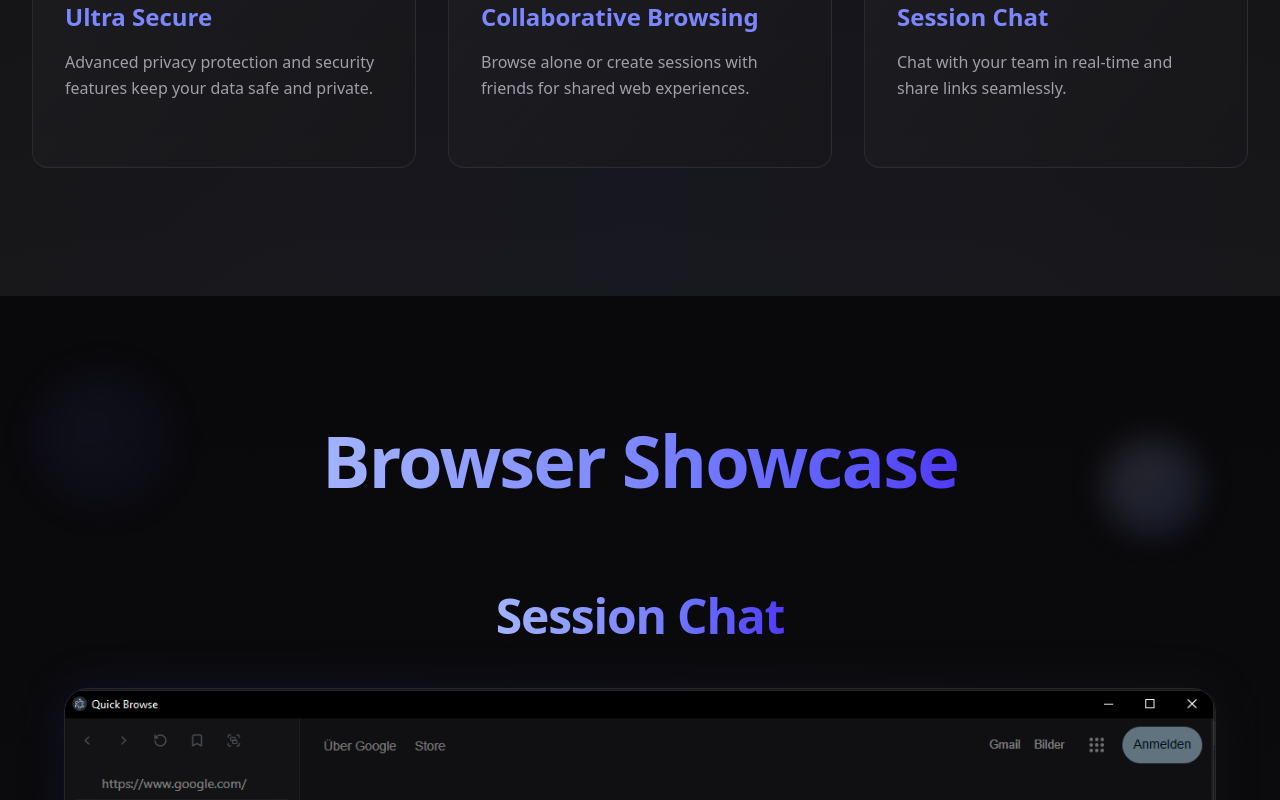
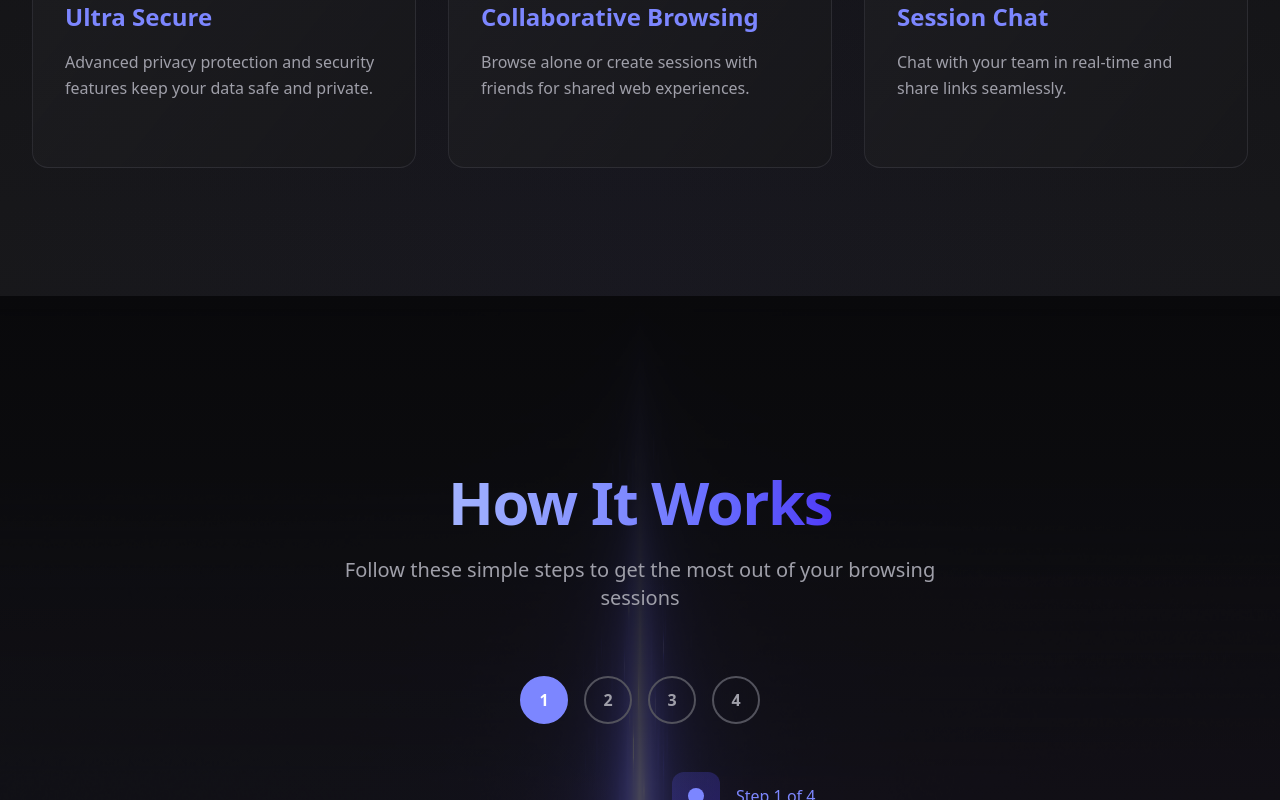
Before and after one commit to KreakxX/QuickBrowseLandingPage, a Next.js app: page / in a window 1280 px wide. Shown: the part 2000-2800 px from the top of the page. Built offline with nearby package versions, Linux system fonts and the light colour scheme.

Commit message:
new better design

```diff
--- a/src/app/page.tsx
+++ b/src/app/page.tsx
@@ -1,7 +1,82 @@
+"use client";
+
 import { Button } from "@/components/ui/button";
 import Image from "next/image";
+import React from "react";
+import { useState } from "react";
+import { ChevronLeft, ChevronRight } from "lucide-react";
 
 export default function Home() {
+  const steps = [
+    {
+      id: 1,
+      title: "Browsing Sessions",
+      image: "/sharedsession.png",
+      description:
+        "Create browsing sessions and browse together with friends using perfectly synced tabs.",
+      instructions: [
+        "Click 'Create Session' to start a new browsing session",
+        "Share the session code with your friends",
+        "All participants will see the same tabs and navigation",
+        "Navigate together in perfect synchronization",
+      ],
+    },
+    {
+      id: 2,
+      title: "Split Screen",
+      image: "/SplitScreen.png",
+      description:
+        "View multiple tabs simultaneously to boost your productivity and multitasking.",
+      instructions: [
+        "Open multiple tabs in your session",
+        "Click the 'Split View' button in the tab bar",
+        "Resize panels to focus on what matters most",
+        "Boost your productivity",
+      ],
+    },
+    {
+      id: 3,
+      title: "Watch Together",
+      image: "/Watchtogether.png",
+      description:
+        "Enjoy synchronized video watching with friends, featuring real-time synchronization.",
+      instructions: [
+        "Get a video Link from Youtube",
+        "Click on the Watch together button in the tab bar",
+        "Share your Video",
+        "Playback controls are synchronized for everyone",
+      ],
+    },
+    {
+      id: 4,
+      title: "Built-in Chat",
+      image: "/SessionChat.png",
+      description:
+        "Communicate seamlessly with smart link highlighting and media sharing capabilities.",
+      instructions: [
+        "Open the chat panel from the sidebar",
+        "Send messages to all session participants",
+        "Share links that automatically highlight for everyone",
+        "Communicate with all your friends or co workers",
+      ],
+    },
+  ];
+
+  const [currentStep, setCurrentStep] = useState(0);
+
+  const nextStep = () => {
+    setCurrentStep((prev: any) => (prev + 1) % steps.length);
+  };
+
+  const prevStep = () => {
+    setCurrentStep((prev: any) => (prev - 1 + steps.length) % steps.length);
+  };
+
+  const goToStep = (index: number) => {
+    setCurrentStep(index);
+  };
+
+  const current = steps[currentStep];
   return (
     <div className="min-h-screen bg-zinc-950 relative overflow-hidden">
       <div className="absolute inset-0 pointer-events-none">
@@ -50,7 +125,7 @@ export default function Home() {
             </div>
 
             <div className="relative">
-              <div className="bg-gradient-to-br from-zinc-800/80 to-zinc-900/90 p-6 rounded-3xl shadow-2xl border border-zinc-700/50 backdrop-blur-sm relative">
+              <div className="bg-gradient-to-br from-zinc-800/80 to-zinc-900/90 p-3 rounded-3xl shadow-2xl border border-zinc-700/50 backdrop-blur-sm relative">
                 <div className="absolute inset-0 bg-gradient-to-br from-indigo-500/5 to-transparent rounded-3xl"></div>
                 <Image
                   src="/BrowserInterface2.png"
@@ -162,113 +237,152 @@ export default function Home() {
         </div>
       </section>
 
-      <section className="py-32 bg-gradient-to-b from-zinc-950 to-zinc-900 relative overflow-hidden">
-        <div className="absolute inset-0 pointer-events-none">
-          <div className="absolute top-20 left-10 w-32 h-32 bg-gradient-to-br from-indigo-400/15 to-indigo-600/10 rounded-full blur-xl animate-pulse"></div>
+      <section className="py-28 bg-gradient-to-b from-zinc-950 to-zinc-900 relative overflow-hidden">
+        <div className="absolute inset-0 w-full h-full pointer-events-none">
+          <img
+            src="BackgroundLaserpurple.png"
+            className="absolute inset-0 w-full h-full opacity-30 pointer-events-none"
+            style={{
+              maskImage:
+                "linear-gradient(to bottom, transparent 0%, rgba(0,0,0,0.2) 15%, rgba(0,0,0,0.9) 40%, black 60%)",
+              WebkitMaskImage:
+                "linear-gradient(to bottom, transparent 0%, rgba(0,0,0,0.2) 15%, rgba(0,0,0,0.9) 40%, black 60%)",
+            }}
+          />
+        </div>
+        <div className="absolute inset-0 w-full h-full pointer-events-none">
           <div
-            className="absolute top-40 right-20 w-24 h-24 bg-gradient-to-br from-zinc-400/20 to-indigo-400/15 rounded-full blur-lg animate-bounce"
-            style={{ animationDuration: "3s" }}
-          ></div>
-          <div
-            className="absolute top-1/3 left-1/4 w-16 h-16 bg-gradient-to-br from-indigo-300/25 to-zinc-300/15 rounded-full blur-md animate-pulse"
-            style={{ animationDelay: "1s" }}
-          ></div>
-          <div
-            className="absolute top-2/3 right-1/3 w-20 h-20 bg-gradient-to-br from-zinc-400/18 to-indigo-500/12 rounded-full blur-lg animate-bounce"
-            style={{ animationDuration: "4s", animationDelay: "2s" }}
-          ></div>
-          <div
-            className="absolute bottom-40 left-16 w-28 h-28 bg-gradient-to-br from-indigo-400/12 to-zinc-400/18 rounded-full blur-xl animate-pulse"
-            style={{ animationDelay: "0.5s" }}
-          ></div>
-          <div
-            className="absolute bottom-20 right-10 w-36 h-36 bg-gradient-to-br from-zinc-300/15 to-indigo-300/20 rounded-full blur-2xl animate-bounce"
-            style={{ animationDuration: "5s" }}
-          ></div>
+            className="absolute inset-0 w-full h-full opacity-20 pointer-events-none bg-gradient-to-br from-indigo-500/10 to-purple-600/10"
+            style={{
+              maskImage:
+                "linear-gradient(to bottom, transparent 0%, rgba(0,0,0,0.2) 15%, rgba(0,0,0,0.9) 40%, black 60%)",
+              WebkitMaskImage:
+                "linear-gradient(to bottom, transparent 0%, rgba(0,0,0,0.2) 15%, rgba(0,0,0,0.9) 40%, black 60%)",
+            }}
+          />
         </div>
 
-        <div className="container mx-auto px-6 lg:px-8 relative z-10">
-          <div className="flex flex-col items-center justify-center text-center">
-            <h2 className="text-6xl lg:text-7xl font-bold text-white mb-24 tracking-tight hover:scale-105 transition-transform duration-300">
+        <div className="container mx-auto px-6 lg:px-8 py-16 relative z-10">
+          <div className="text-center mb-16">
+            <h1 className="text-5xl lg:text-6xl font-bold text-white mb-6 tracking-tight">
               <span className="bg-gradient-to-r from-indigo-300 via-indigo-400 to-indigo-600 bg-clip-text text-transparent">
-                Browser Showcase
+                How It Works
               </span>
-            </h2>
+            </h1>
+            <p className="text-xl text-zinc-400 max-w-2xl mx-auto">
+              Follow these simple steps to get the most out of your browsing
+              sessions
+            </p>
+          </div>
 
-            <div className="space-y-32 max-w-6xl">
-              {/* Session Chat Feature */}
-              <div className="group">
-                <h3 className="text-4xl lg:text-5xl font-bold text-white mb-12 tracking-tight group-hover:scale-105 transition-all duration-300">
-                  <span className="bg-gradient-to-r from-indigo-300 via-indigo-400 to-indigo-600 bg-clip-text text-transparent">
-                    Session Chat
-                  </span>
-                </h3>
-                <div className="relative">
-                  <div className="absolute inset-0 bg-gradient-to-r from-indigo-500/10 to-zinc-500/10 rounded-3xl blur-xl"></div>
+          <div className="flex justify-center mb-12">
+            <div className="flex space-x-4">
+              {steps.map((step, index) => (
+                <button
+                  key={step.id}
+                  onClick={() => goToStep(index)}
+                  className={`w-12 h-12 rounded-full border-2 transition-all duration-300 flex items-center justify-center font-semibold ${
+                    index === currentStep
+                      ? "border-indigo-400 bg-indigo-400 text-white"
+                      : "border-zinc-600 text-zinc-400 hover:border-indigo-500 hover:text-indigo-400"
+                  }`}
+                >
+                  {index + 1}
+                </button>
+              ))}
+            </div>
+          </div>
+
+          <div className="max-w-6xl mx-auto">
+            <div className="grid lg:grid-cols-2 gap-16 items-center">
+              <div className="order-2 lg:order-1">
+                <div className="bg-gradient-to-br from-zinc-800/40 to-zinc-900/60 p-8 rounded-3xl border border-zinc-700/30 backdrop-blur-sm relative shadow-md hover:shadow-lg hover:shadow-indigo-500/50 transition-all duration-500 ">
+                  <div className="absolute inset-0 bg-gradient-to-br from-indigo-500/5 to-transparent rounded-3xl"></div>
                   <img
-                    src="SessionChat.png"
-                    alt="Session Chat Feature"
-                    className="w-full rounded-3xl shadow-2xl border border-zinc-700/50 hover:scale-[1.02] transition-all duration-500 relative z-10"
+                    src={current.image || "/placeholder.svg"}
+                    alt={current.title}
+                    className="w-full h-80 object-cover rounded-xl border border-zinc-600/50 shadow-lg relative z-10"
                   />
                 </div>
               </div>
 
-              {/* Split Screen Feature */}
-              <div className="group">
-                <h3 className="text-4xl lg:text-5xl font-bold text-white mb-12 tracking-tight group-hover:scale-105 transition-all duration-300">
-                  <span className="bg-gradient-to-r from-indigo-300 via-indigo-400 to-indigo-600 bg-clip-text text-transparent">
-                    Split Screen
+              <div className="order-1 lg:order-2">
+                <div className="mb-8">
+                  <div className="flex items-center gap-4 mb-4">
+                    <div className="w-12 h-12 bg-gradient-to-br from-indigo-500/20 to-indigo-600/30 rounded-xl flex items-center justify-center">
+                      <div className="w-4 h-4 bg-indigo-400 rounded-full"></div>
+                    </div>
+                    <span className="text-indigo-400 font-medium">
+                      Step {currentStep + 1} of {steps.length}
                     </span>
+                  </div>
+                  <h2 className="text-4xl font-bold text-white mb-4">
+                    {current.title}
+                  </h2>
+                  <p className="text-zinc-400 text-lg leading-relaxed mb-8">
+                    {current.description}
+                  </p>
+                </div>
+
+                <div className="mb-8">
+                  <h3 className="text-xl font-semibold text-indigo-300 mb-4">
+                    Step-by-step guide:
                   </h3>
-                <div className="relative">
-                  <div className="absolute inset-0 bg-gradient-to-r from-zinc-500/10 to-indigo-500/10 rounded-3xl blur-xl"></div>
-                  <img
-                    src="SplitScreen.png"
-                    alt="Split Screen Feature"
-                    className="w-full rounded-3xl shadow-2xl border border-zinc-700/50 hover:scale-[1.02] transition-all duration-500 relative z-10"
-                  />
+                  <div className="space-y-3">
+                    {current.instructions.map((instruction, index) => (
+                      <div key={index} className="flex items-start gap-3">
+                        <div className="w-6 h-6 bg-indigo-500/20 rounded-full flex items-center justify-center flex-shrink-0 mt-0.5">
+                          <div className="w-2 h-2 bg-indigo-400 rounded-full"></div>
+                        </div>
+                        <p className="text-zinc-300">{instruction}</p>
+                      </div>
+                    ))}
                   </div>
                 </div>
 
-              {/* Shared Session Feature */}
-              <div className="group">
-                <h3 className="text-4xl lg:text-5xl font-bold text-white mb-12 tracking-tight group-hover:scale-105 transition-all duration-300">
-                  <span className="bg-gradient-to-r from-indigo-300 via-indigo-400 to-indigo-600 bg-clip-text text-transparent">
-                    Shared Session
-                  </span>
-                </h3>
-                <div className="relative">
-                  <div className="absolute inset-0 bg-gradient-to-r from-indigo-500/10 to-zinc-500/10 rounded-3xl blur-xl"></div>
-                  <img
-                    src="sharedsession.png"
-                    alt="Shared Session Feature"
-                    className="w-full rounded-3xl shadow-2xl border border-zinc-700/50 hover:scale-[1.02] transition-all duration-500 relative z-10"
-                  />
+                <div className="flex items-center gap-4">
+                  <Button
+                    onClick={prevStep}
+                    variant="outline"
+                    size="lg"
+                    className="border-zinc-600 text-zinc-300 hover:bg-zinc-800 hover:text-white bg-transparent"
+                  >
+                    <ChevronLeft className="w-4 h-4 mr-2" />
+                    Previous
+                  </Button>
+                  <Button
+                    onClick={nextStep}
+                    size="lg"
+                    className="bg-gradient-to-r from-indigo-500 to-indigo-600 hover:from-indigo-600 hover:to-indigo-700 text-white"
+                  >
+                    Next
+                    <ChevronRight className="w-4 h-4 ml-2" />
+                  </Button>
+                </div>
+              </div>
             </div>
           </div>
 
-              {/* Watch Together Feature */}
-              <div className="group">
-                <h3 className="text-4xl lg:text-5xl font-bold text-white mb-12 tracking-tight group-hover:scale-105 transition-all duration-300">
-                  <span className="bg-gradient-to-r from-indigo-300 via-indigo-400 to-indigo-600 bg-clip-text text-transparent">
-                    Watch Together
-                  </span>
-                </h3>
-                <div className="relative">
-                  <div className="absolute inset-0 bg-gradient-to-r from-zinc-500/10 to-indigo-500/10 rounded-3xl blur-xl"></div>
-                  <img
-                    src="Watchtogether.png"
-                    alt="Watch Together Feature"
-                    className="w-full rounded-3xl shadow-2xl border border-zinc-700/50 hover:scale-[1.02] transition-all duration-500 relative z-10"
+          <div className="max-w-2xl mx-auto mt-16">
+            <div className="bg-zinc-800 rounded-full h-2 overflow-hidden">
+              <div
+                className="bg-gradient-to-r from-indigo-500 to-indigo-600 h-full transition-all duration-500 ease-out"
+                style={{
+                  width: `${((currentStep + 1) / steps.length) * 100}%`,
+                }}
               />
             </div>
-              </div>
+            <div className="flex justify-between mt-2 text-sm text-zinc-500">
+              <span>Progress</span>
+              <span>
+                {currentStep + 1} / {steps.length}
+              </span>
             </div>
           </div>
         </div>
       </section>
 
-      <section className="py-32 bg-gradient-to-b from-zinc-900 to-zinc-950 relative">
+      {/* <section className="py-32 bg-gradient-to-b from-zinc-900 to-zinc-950 relative">
         <div className="absolute inset-0 w-full h-full pointer-events-none">
           <img
             src="BackgroundLaserpurple.png"
@@ -378,7 +492,7 @@ export default function Home() {
             </div>
           </div>
         </div>
-      </section>
+      </section> */}
     </div>
   );
 }
```
Lines whose indentation alone changed are shown as unchanged.
